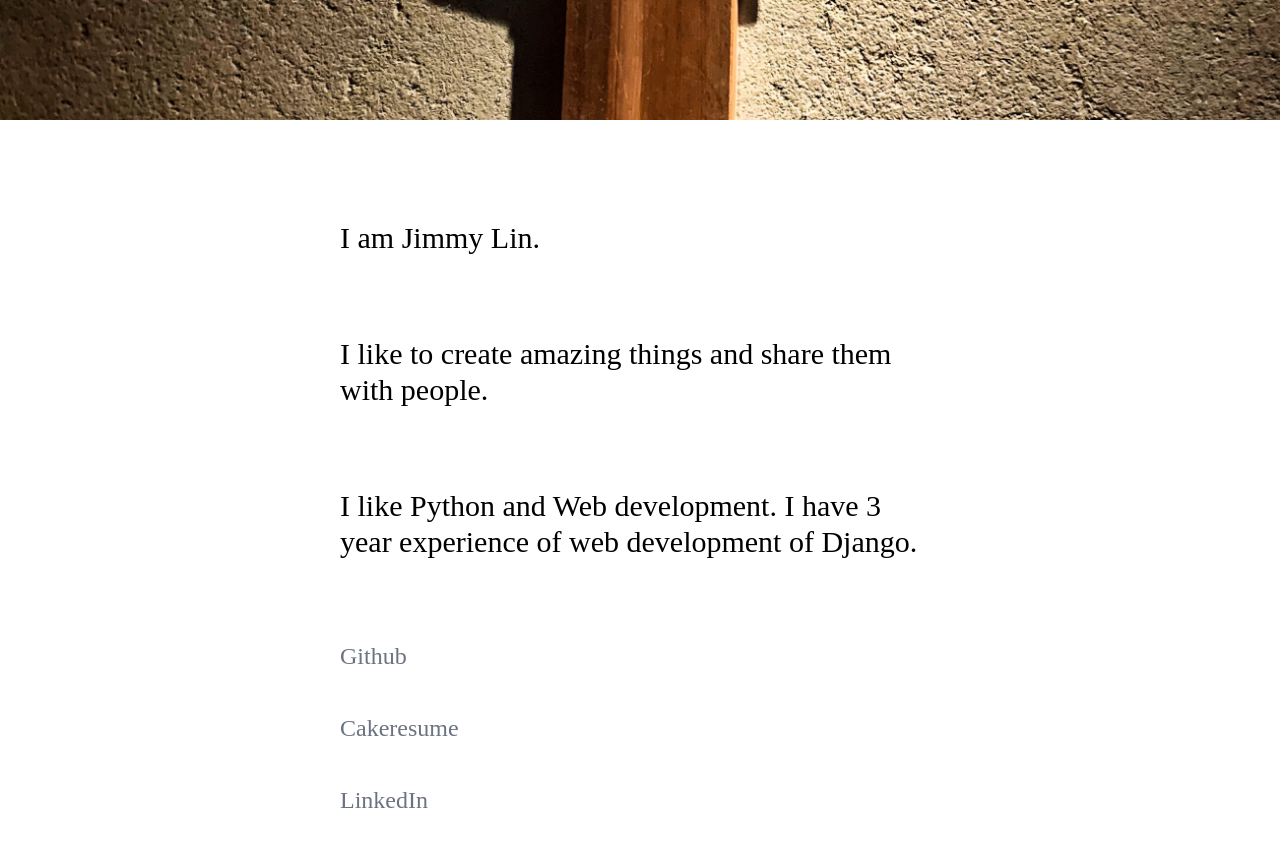
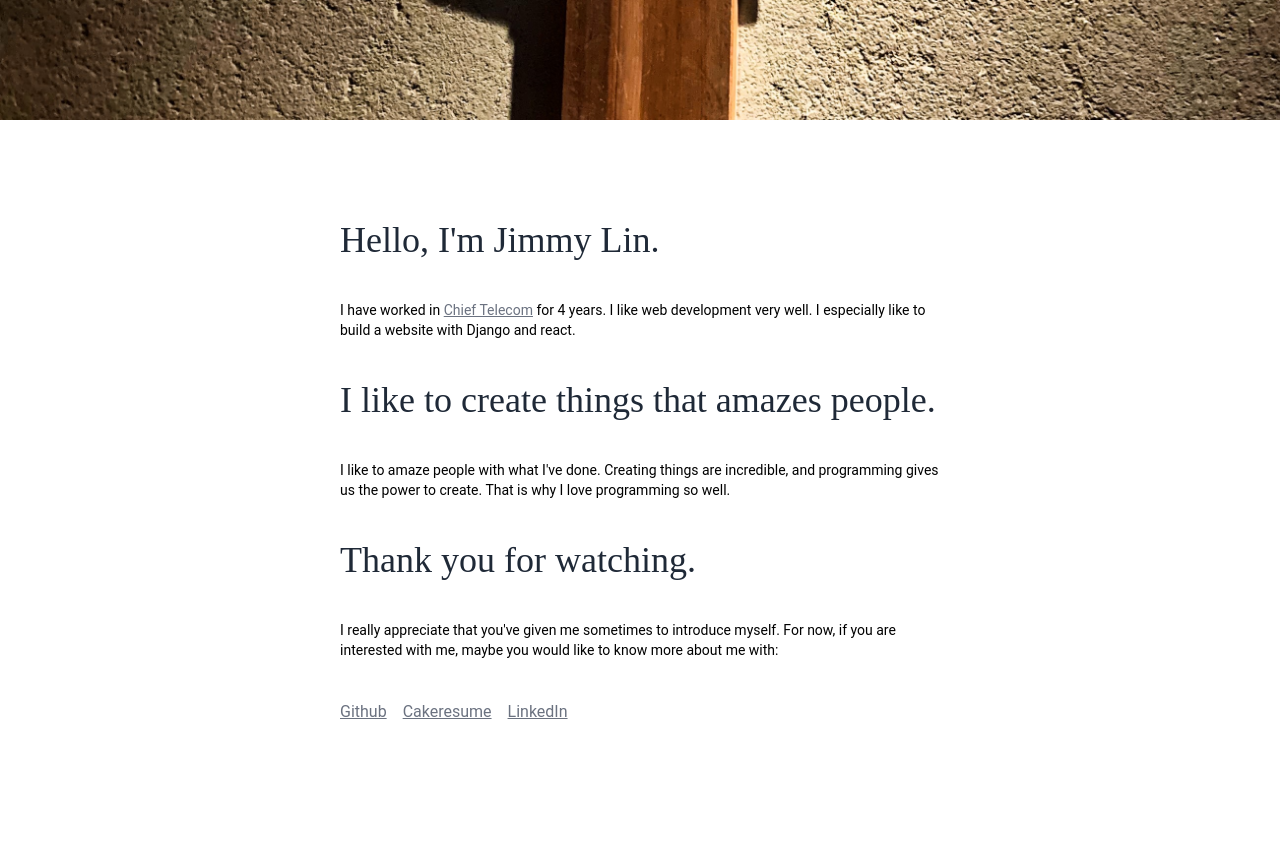
Before and after one commit to thejimmylin/j3y, a React (Create React App) app: page / in a window 1280 px wide. Shown: the part 680-1526 px from the top of the page. After the commit the page ends 1504 px from the top, so only its background shows below. Built offline with nearby package versions, Linux system fonts and the light colour scheme.

Commit message:
Add Roboto

```diff
--- a/src/App.js
+++ b/src/App.js
@@ -1,32 +1,46 @@
 const App = () => {
-  const fullHeightPage = (
-    <div className="h-full header">
-      <p className="p-5 text-5xl text-white">J3y Info</p>
-    </div>
-  );
   return (
     <>
-      {fullHeightPage}
-      <p className="max-w-screen-sm p-5 mx-auto"></p>
-      <p className="max-w-screen-sm p-5 mx-auto"></p>
-      <p className="max-w-screen-sm p-5 mx-auto text-3xl">I am Jimmy Lin.</p>
-      <p className="max-w-screen-sm p-5 mx-auto"></p>
-      <p className="max-w-screen-sm p-5 mx-auto text-3xl">I like to create amazing things and share them with people.</p>
-      <p className="max-w-screen-sm p-5 mx-auto"></p>
-      <p className="max-w-screen-sm p-5 mx-auto text-3xl">
-        I like Python and Web development. I have 3 year experience of web development of Django.
+      <div className="h-full header">
+        <p className="px-8 pt-8 text-4xl text-white bodoni-moda">Jimmy Lin</p>
+        <p className="px-8 pt-2 text-xs text-white">– PERSONAL INFO</p>
+      </div>
+      <p className="max-w-screen-sm p-10 mx-auto"></p>
+      <p className="max-w-screen-sm p-5 mx-auto text-4xl text-gray-800 bodoni-moda">Hello, I'm Jimmy Lin.</p>
+      <p className="max-w-screen-sm p-5 mx-auto text-sm">
+        I have worked in{" "}
+        <a href="https://www.chief.com.tw" target="_blank" rel="noreferrer" className="text-gray-500 underline hover:text-gray-600">
+          Chief Telecom
+        </a>{" "}
+        for 4 years. I like web development very well. I especially like to build a website with Django and react.
       </p>
-      <p className="max-w-screen-sm p-5 mx-auto"></p>
-      <p className="max-w-screen-sm p-5 mx-auto text-2xl text-gray-500">
-        <a href="https://github.com/j3ygithub">Github</a>
+      <p className="max-w-screen-sm p-5 mx-auto text-4xl text-gray-800 bodoni-moda">I like to create things that amazes people.</p>
+      <p className="max-w-screen-sm p-5 mx-auto text-sm">
+        I like to amaze people with what I've done. Creating things are incredible, and programming gives us the power to create. That is why I love programming
+        so well.
       </p>
-      <p className="max-w-screen-sm p-5 mx-auto text-2xl text-gray-500">
-        <a href="https://www.cakeresume.com/b00502013">Cakeresume</a>
+      <p className="max-w-screen-sm p-5 mx-auto text-4xl text-gray-800 bodoni-moda">Thank you for watching.</p>
+      <p className="max-w-screen-sm p-5 mx-auto text-sm">
+        I really appreciate that you've given me sometimes to introduce myself. For now, if you are interested with me, maybe you would like to know more about
+        me with:
       </p>
-      <p className="max-w-screen-sm p-5 mx-auto text-2xl text-gray-500">
-        <a href="https://www.linkedin.com/in/jimmy-lin-5779a61b5/">LinkedIn</a>
+      <p className="max-w-screen-sm p-5 mx-auto text-gray-500 text-1xl">
+        <a href="https://github.com/j3ygithub" target="_blank" rel="noreferrer" className="pr-4 text-gray-500 underline hover:text-gray-600">
+          Github
+        </a>
+        <a href="https://www.cakeresume.com/b00502013" target="_blank" rel="noreferrer" className="pr-4 text-gray-500 underline hover:text-gray-600">
+          Cakeresume
+        </a>
+        <a
+          href="https://www.linkedin.com/in/jimmy-lin-5779a61b5/"
+          target="_blank"
+          rel="noreferrer"
+          className="pr-4 text-gray-500 underline hover:text-gray-600"
+        >
+          LinkedIn
+        </a>
       </p>
-      <p className="max-w-screen-sm p-5 mx-auto text-5xl"></p>
+      <p className="max-w-screen-sm p-10 mx-auto"></p>
     </>
   );
 };
--- a/src/index.css
+++ b/src/index.css
@@ -2,11 +2,12 @@
 @tailwind components;
 @tailwind utilities;
 
+@import url('https://fonts.googleapis.com/css2?family=Roboto:ital,wght@0,100;0,300;0,400;0,500;0,700;0,900;1,100;1,300;1,400;1,500;1,700;1,900&display=swap');
 @import url("https://fonts.googleapis.com/css2?family=Bodoni+Moda:ital,wght@0,400;0,500;0,600;0,700;0,800;0,900;1,400;1,500;1,600;1,700;1,800;1,900&display=swap");
 
 html {
   height: 100%;
-  font-family: "Bodoni Moda", serif;
+  font-family: Roboto, sans-serif;
 }
 
 body {
@@ -17,6 +18,10 @@ body {
   height: 100%;
 }
 
+.bodoni-moda {
+  font-family: "Bodoni Moda", serif;
+}
+
 .header {
   background-image: url(./images/one_way.jpg);
   background-position: center;
```
